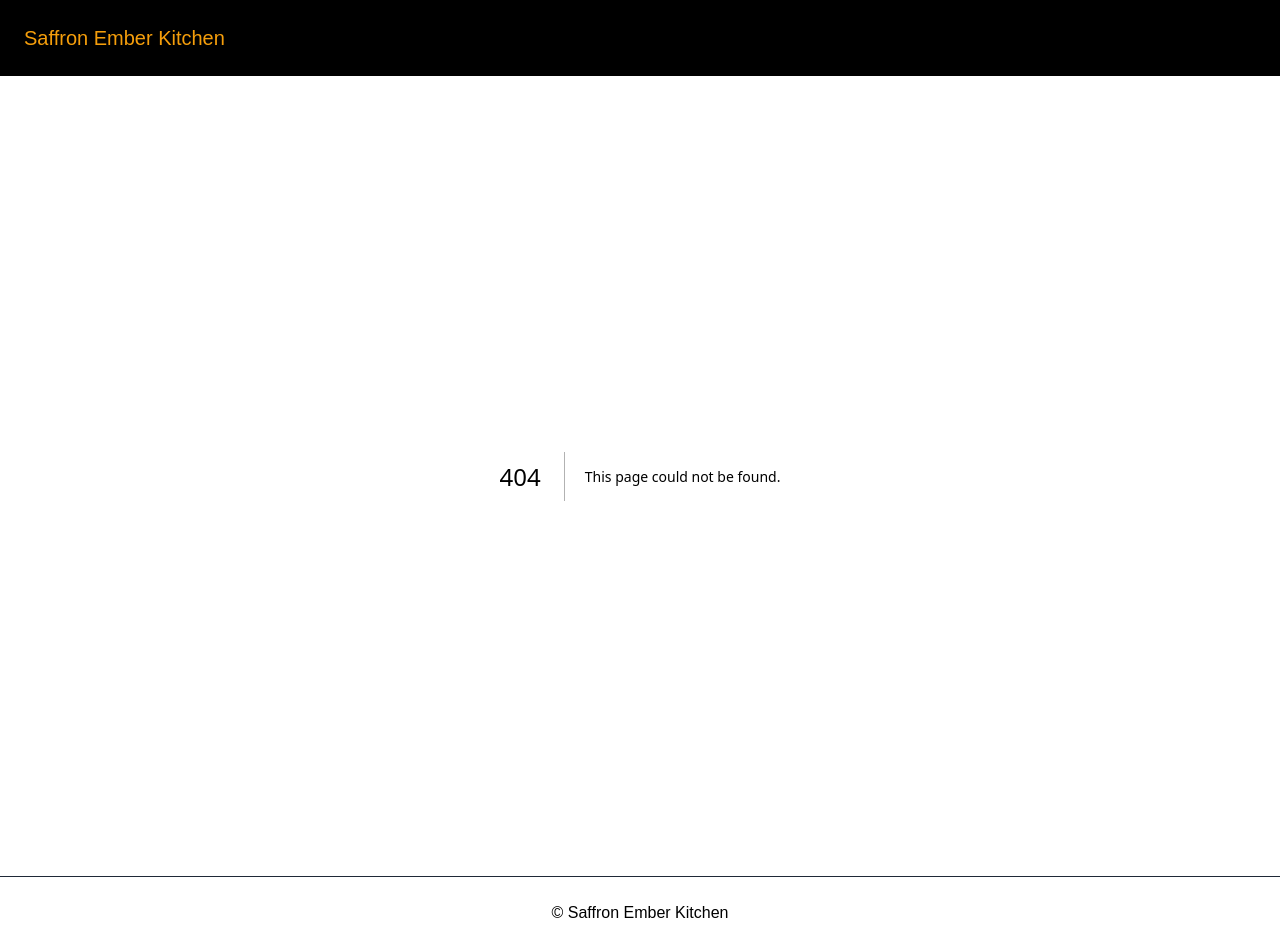
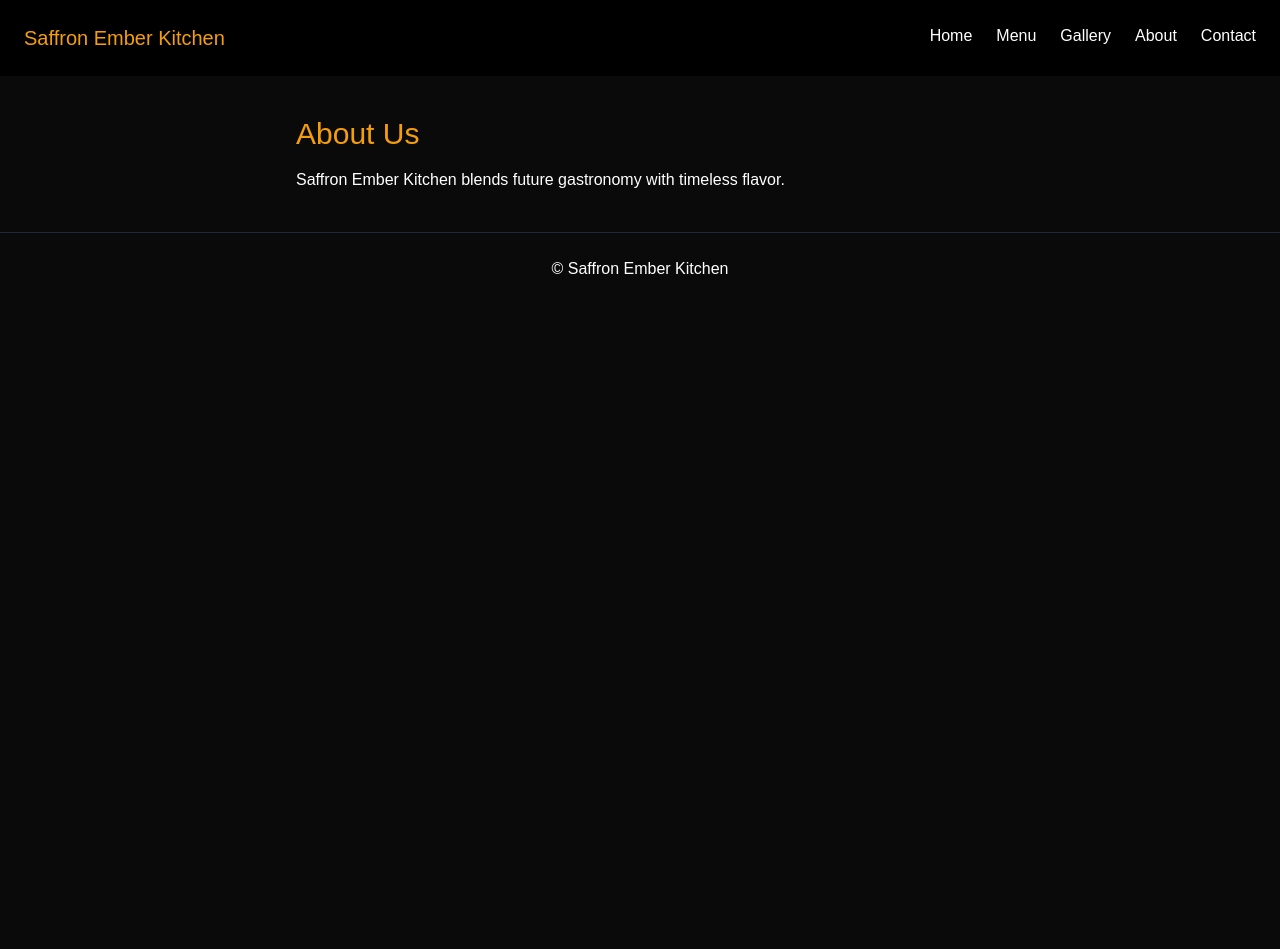
Before and after one commit to rbbrand28-source/Saffron-Ember-Kitchen, a Next.js app: page /about in a window 1280 px wide. Before the commit this address had no page. After the commit the page ends 800 px from the top, so only its background shows below. Built offline with nearby package versions, Linux system fonts and the light colour scheme.

Commit message:
Create page.js

```diff
--- /dev/null
+++ b/app/about/page.js
@@ -0,0 +1,18 @@
+export default function About(){
+
+return(
+
+<div className="p-10 max-w-3xl mx-auto">
+
+<h1 className="text-3xl text-saffron mb-4">
+About Us
+</h1>
+
+<p>
+Saffron Ember Kitchen blends future gastronomy with timeless flavor.
+</p>
+
+</div>
+
+)
+}
```
